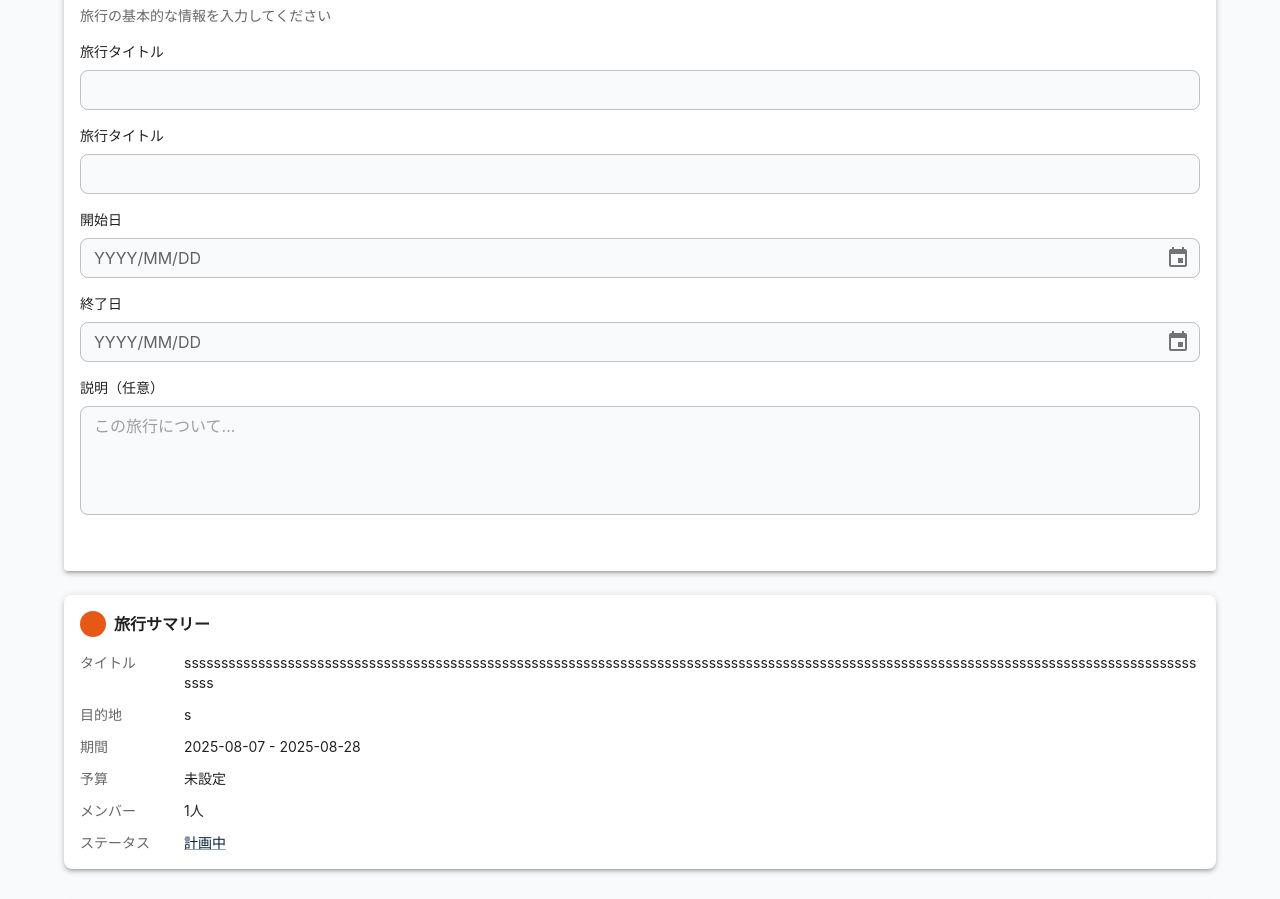
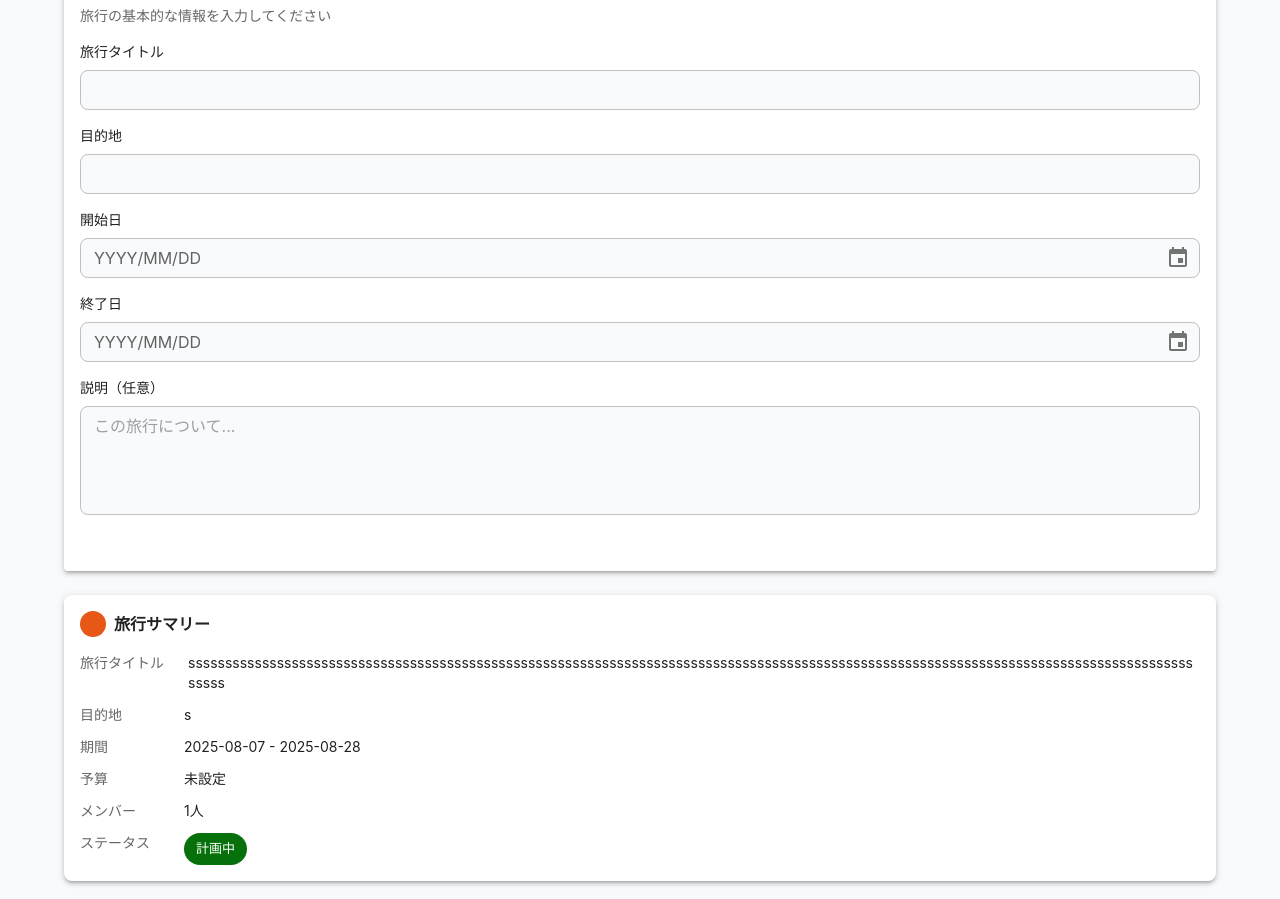
Before and after one commit to kumaaa1212/travel-app, a Next.js app: page /create/basic-info in a window 1280 px wide. Shown: the part 226-1125 px from the top of the page. Built offline with nearby package versions, Linux system fonts and the light colour scheme; some icons are missing.

Commit message:
テーマ設定

```diff
--- a/src/features/basic-info/components/tracelSummaryCard/index.tsx
+++ b/src/features/basic-info/components/tracelSummaryCard/index.tsx
@@ -1,5 +1,5 @@
 import React from "react";
-import { Paper, Typography, Box, Link } from "@mui/material";
+import { Paper, Typography, Box, Link, Chip } from "@mui/material";
 import IconCover from "@/ui/IconCover";
 import ImportContactsIcon from "@mui/icons-material/ImportContacts";
 
@@ -11,7 +11,7 @@ interface TravelSummaryItem {
 export default function TravelSummaryCard() {
   const summaryItems: TravelSummaryItem[] = [
     {
-      label: "タイトル",
+      label: "旅行タイトル",
       value:
         "sssssssssssssssssssssssssssssssssssssssssssssssssssssssssssssssssssssssssssssssssssssssssssssssssssssssssssssssssssssssssssssssssssssssssssss",
     },
@@ -27,7 +27,7 @@ export default function TravelSummaryCard() {
           underline="always"
           sx={{ color: "primary.main", fontSize: "14px" }}
         >
-          計画中
+          <Chip label="計画中" color="info" />
         </Link>
       ),
     },
--- a/src/features/basic-info/components/travelBasicInfoCard/index.tsx
+++ b/src/features/basic-info/components/travelBasicInfoCard/index.tsx
@@ -64,7 +64,7 @@ export default function TravelBasicInfoCard() {
         </Box>
         <Box sx={{ display: "flex", flexDirection: "column", gap: 1 }}>
           <Typography variant="body2" fontWeight="500">
-            旅行タイトル
+            目的地
           </Typography>
           <TextField />
         </Box>
@@ -168,11 +168,7 @@ export default function TravelBasicInfoCard() {
           <Typography variant="body2" fontWeight="500">
             説明（任意）
           </Typography>
-          <TextField
-            multiline
-            rows={4}
-            placeholder="この旅行について..."
-          />
+          <TextField multiline rows={4} placeholder="この旅行について..." />
         </Box>
         <Box sx={{ marginTop: 3 }}></Box>
       </Paper>
--- a/src/theme/theme.ts
+++ b/src/theme/theme.ts
@@ -9,12 +9,9 @@ const theme = createTheme({
     secondary: {
       main: "#0361e3", //青っぽい色
     },
-    // info: {
-    //   main: "#0361e3",
-    //   light: "#e1ecfd",
-    //   dark: "#024aa2",
-    //   contrastText: "#fff",
-    // },
+    info: {
+      main: "#06710a", //緑
+    },
     grey: {
       500: "#05203c",
     },
```
